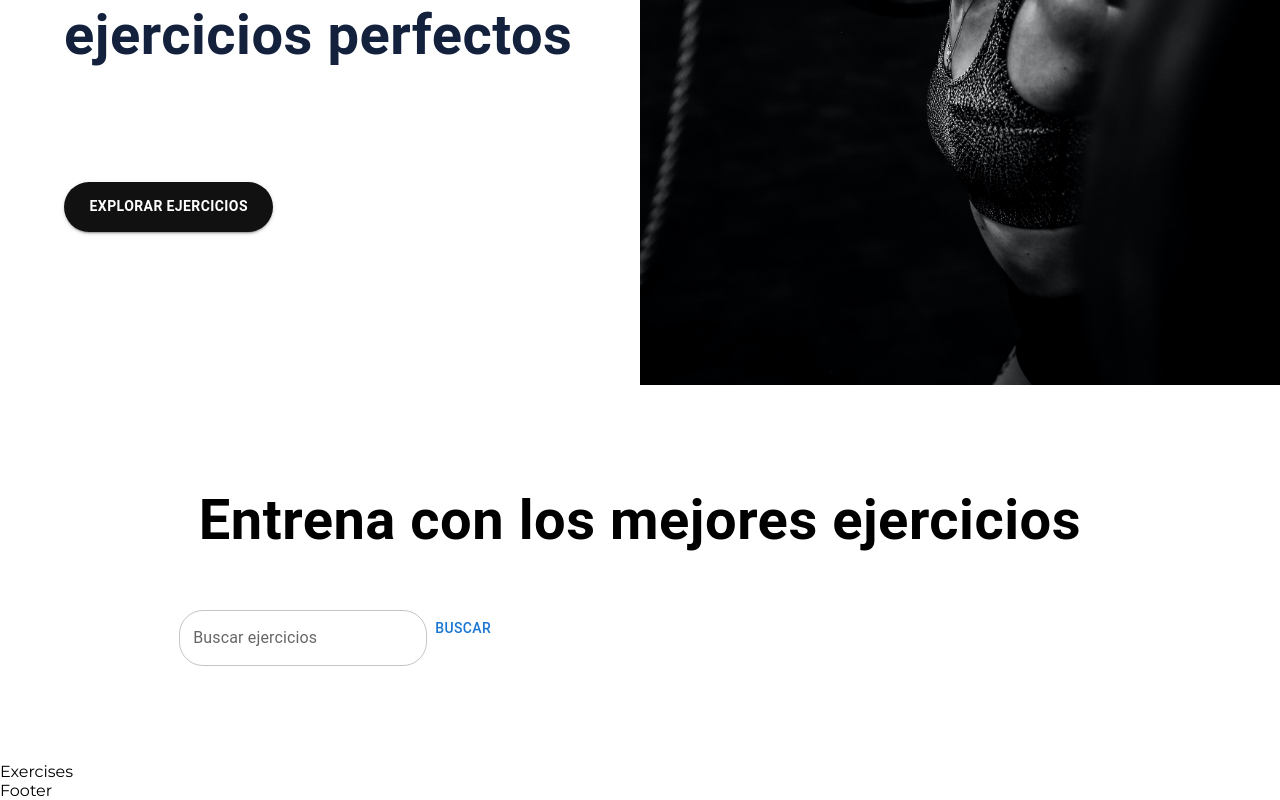
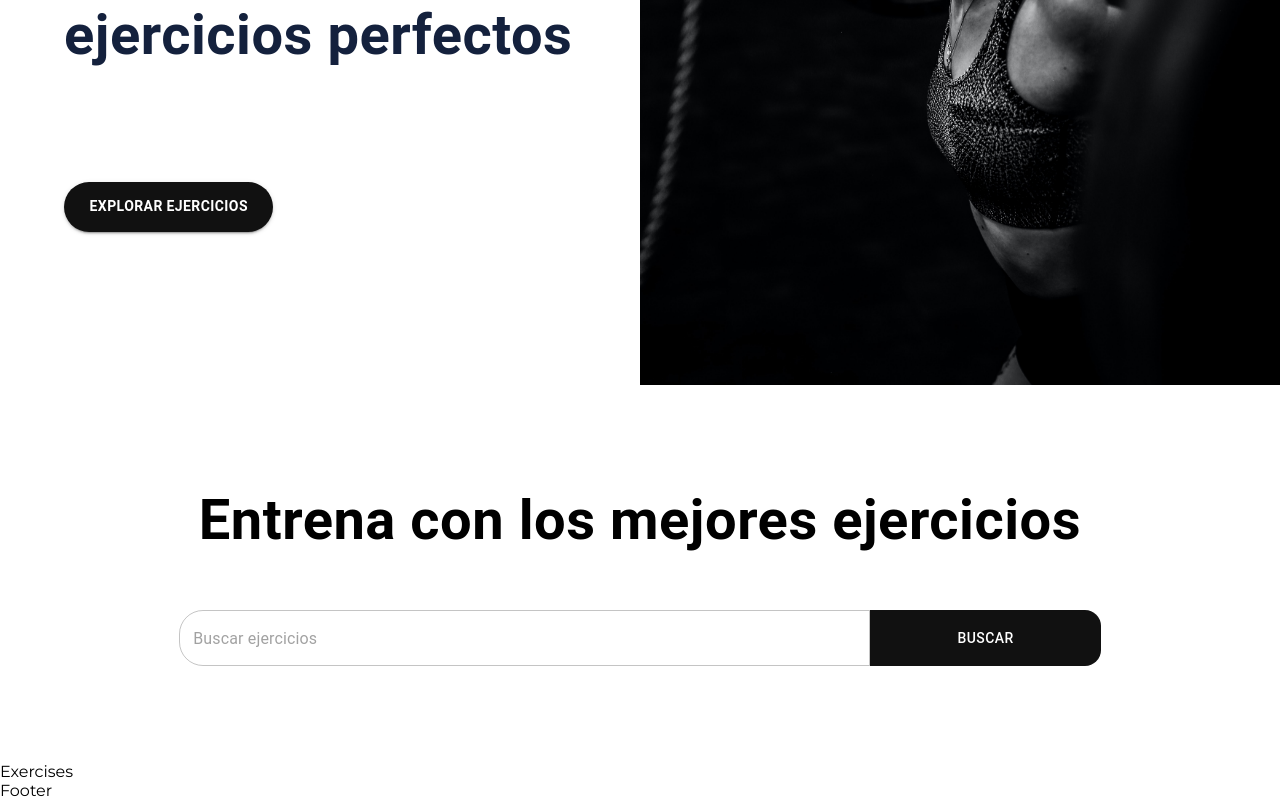
Before and after one commit to Artwot/athens-gym, a React (Vite) app: page / in a window 1280 px wide. Shown: the part 415-1215 px from the top of the page. Built offline with nearby package versions, Linux system fonts and the light colour scheme.

Commit message:
Add search button to SearchExercises component

```diff
--- a/src/App.css
+++ b/src/App.css
@@ -147,7 +147,7 @@ body {
 }
 
 .TextField-without-border-radius fieldset {
-  border-radius: 1.5rem;
+  border-radius: 1.5rem 0 0 1.5rem;
   color: #ff2625;
 }
 
--- a/src/components/SearchExercises.jsx
+++ b/src/components/SearchExercises.jsx
@@ -3,6 +3,7 @@ import { Stack, Box, TextField, Button, Typography } from '@mui/material';
 import { ThemeProvider } from '@mui/private-theming';
 
 import { createTheme } from '@mui/material/styles';
+import { width } from '@mui/system';
 
 const theme = createTheme({
   status: {
@@ -43,13 +44,16 @@ const SearchExercises = () => {
       {/* Search Input */}
       <Box
         position='relative'
+        maxHeight='76px'
         sx={{
           width: { xs: '75%', md: '80%' },
+          borderRadius: '1rem',
+          overflow: 'hidden',
         }}
         className='TextField-without-border-radius'
       >
         <TextField
-          label='Buscar ejercicios'
+          placeholder='Buscar ejercicios'
           type='text'
           className='text-field'
           value=''
@@ -57,8 +61,23 @@ const SearchExercises = () => {
           onChange={(e) => {
             console.log(e.target.value);
           }}
+          sx={{ width: '75%' }}
         />
-        <Button position='absolute'>Buscar</Button>
+        <Button
+          position='absolute'
+          sx={{
+            backgroundColor: '#111111',
+            color: 'white',
+            borderRadius: '0',
+            height: '56px',
+            width: '25%',
+            ':hover': {
+              bgcolor: '#757575',
+            },
+          }}
+        >
+          Buscar
+        </Button>
       </Box>
     </Stack>
   );
```
